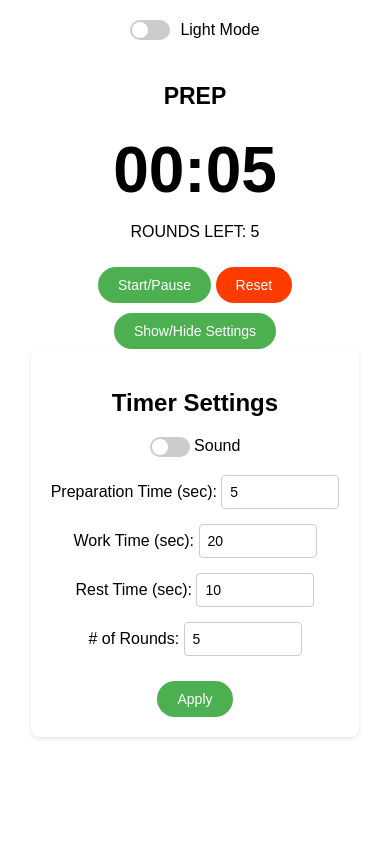
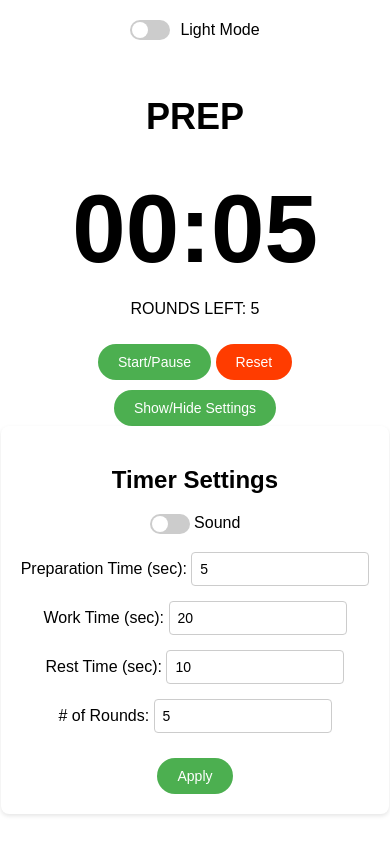
Before and after one commit to NePz/HtmlHiitTimer, a plain HTML site: page index.html in a window 390 px wide. Both pictures are taken after a click on the button "Show/Hide Settings". Drawn offline with Linux system fonts and the light colour scheme.

Commit message:
responsive design test

```diff
--- a/styles.css
+++ b/styles.css
@@ -154,3 +154,22 @@ button {
 button:hover {
   background-color: #45a049;
 }
+
+/* Responsive styles */
+@media screen and (max-width: 768px) {
+  .timer #timer {
+    font-size: 96px; /* Adjust font size for smaller screens */
+  }
+
+  .timer #mode {
+    font-size: 36px; /* Adjust font size for smaller screens */
+  }
+
+  .settings {
+    padding: 20px; /* Adjust padding for smaller screens */
+  }
+
+  input[type="number"] {
+    width: 160px; /* Adjust input width for smaller screens */
+  }
+}
```
